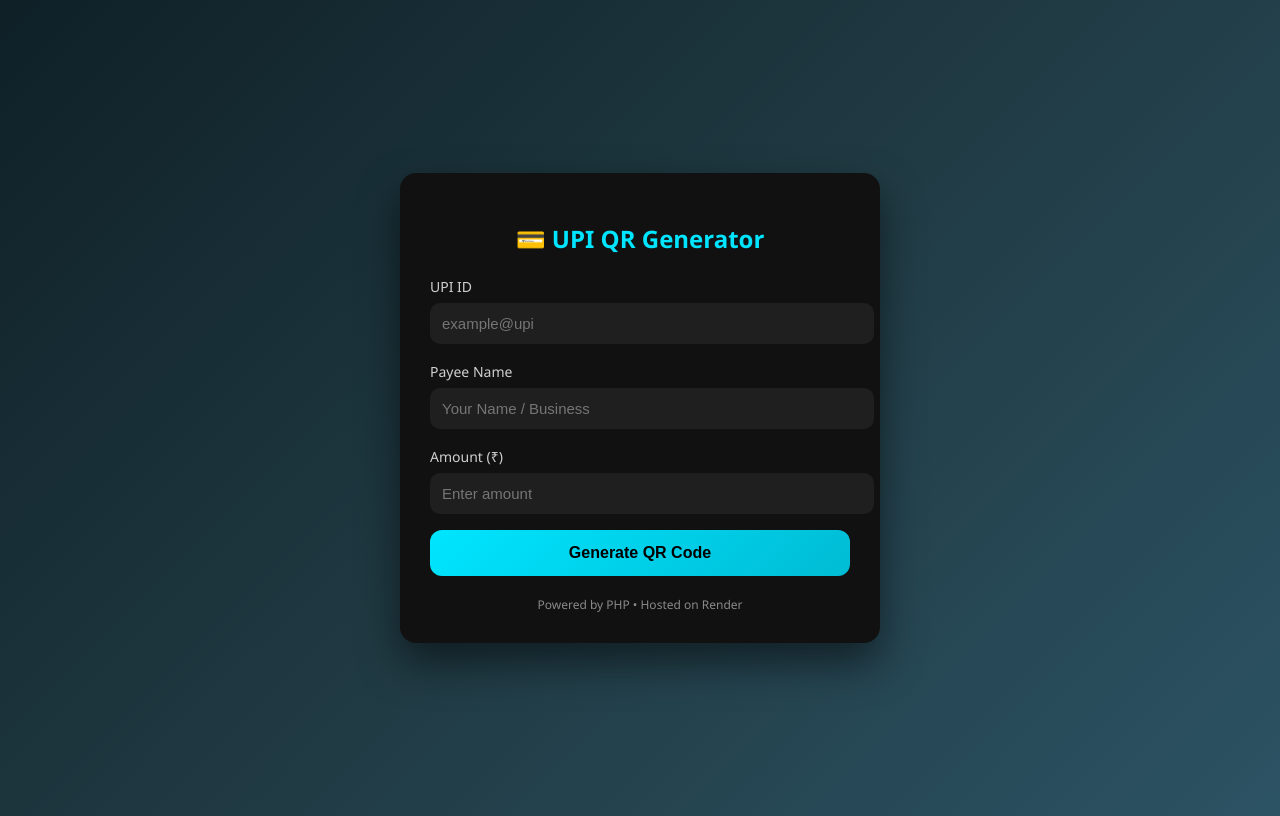
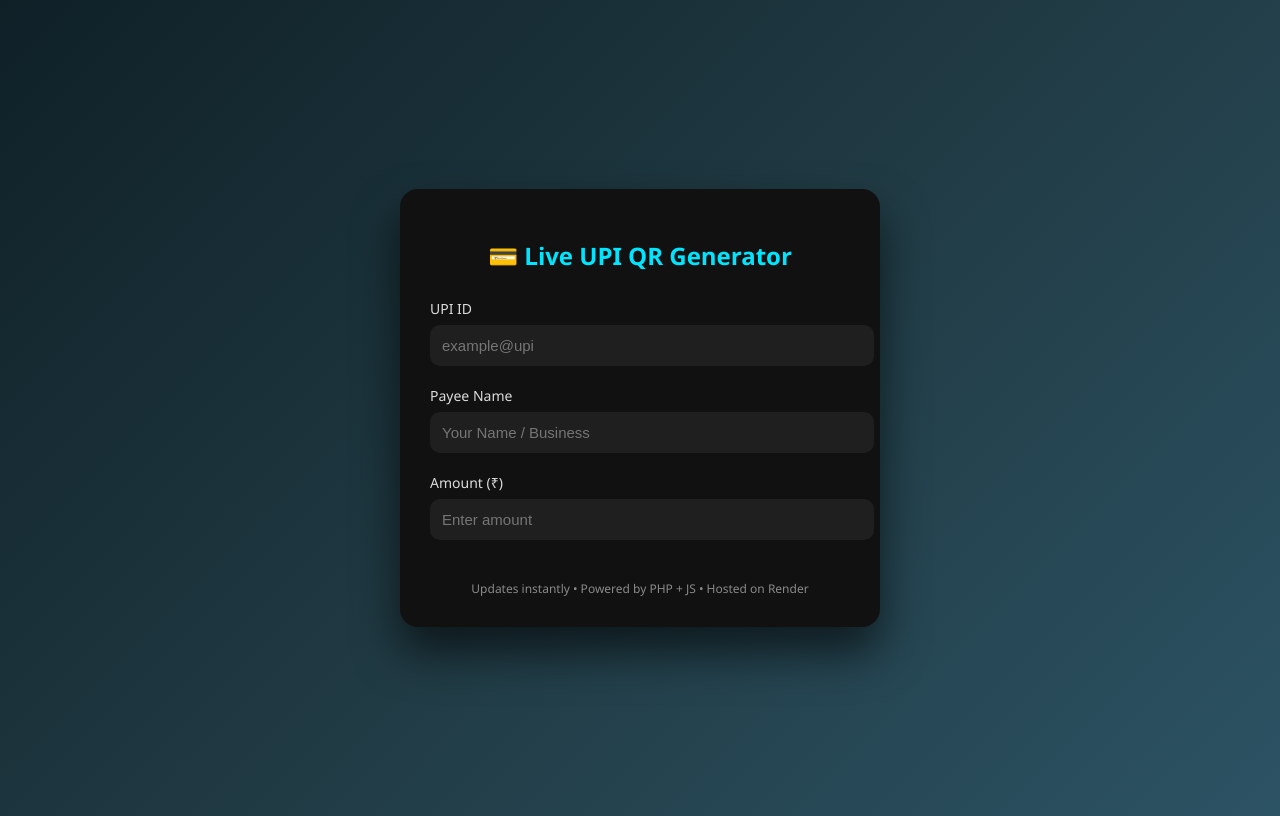
Before and after one commit to Manikanta79i/render-php-demo, a PHP site: page / in a window 1280 px wide. Run offline with PHP 8.4, Linux system fonts and the light colour scheme.

Commit message:
Update index.php

```diff
--- a/index.php
+++ b/index.php
@@ -1,19 +1,8 @@
-<?php
-$upi_id = $_POST['upi_id'] ?? '';
-$name   = $_POST['name'] ?? '';
-$amount = $_POST['amount'] ?? '';
-
-$upi_url = '';
-if ($upi_id && $name && $amount) {
-    $upi_url = "upi://pay?pa=$upi_id&pn=" . urlencode($name) . "&am=$amount&cu=INR";
-}
-?>
-
 <!DOCTYPE html>
 <html lang="en">
 <head>
     <meta charset="UTF-8">
-    <title>UPI QR Code Generator</title>
+    <title>Live UPI QR Generator</title>
     <meta name="viewport" content="width=device-width, initial-scale=1.0">
 
     <style>
@@ -29,29 +18,29 @@ if ($upi_id && $name && $amount) {
 
         .card {
             background: #111;
-            border-radius: 16px;
+            border-radius: 18px;
             padding: 30px;
             width: 100%;
             max-width: 420px;
-            box-shadow: 0 20px 40px rgba(0,0,0,0.5);
+            box-shadow: 0 25px 45px rgba(0,0,0,0.6);
         }
 
         h2 {
             text-align: center;
-            margin-bottom: 20px;
+            margin-bottom: 25px;
             color: #00e5ff;
         }
 
         label {
             font-size: 14px;
-            opacity: 0.8;
+            opacity: 0.85;
         }
 
         input {
             width: 100%;
             padding: 12px;
             margin-top: 6px;
-            margin-bottom: 16px;
+            margin-bottom: 18px;
             border-radius: 10px;
             border: none;
             outline: none;
@@ -60,33 +49,18 @@ if ($upi_id && $name && $amount) {
             font-size: 15px;
         }
 
-        button {
-            width: 100%;
-            padding: 14px;
-            border-radius: 12px;
-            border: none;
-            background: linear-gradient(135deg, #00e5ff, #00bcd4);
-            color: #000;
-            font-size: 16px;
-            font-weight: 600;
-            cursor: pointer;
-            transition: 0.3s;
-        }
-
-        button:hover {
-            transform: translateY(-2px);
-            box-shadow: 0 10px 20px rgba(0,229,255,0.4);
-        }
-
         .qr-box {
-            margin-top: 25px;
+            margin-top: 20px;
             text-align: center;
+            display: none;
         }
 
         .qr-box img {
             background: #fff;
             padding: 12px;
-            border-radius: 12px;
+            border-radius: 14px;
+            width: 260px;
+            height: 260px;
         }
 
         .amount {
@@ -99,7 +73,7 @@ if ($upi_id && $name && $amount) {
         footer {
             text-align: center;
             font-size: 12px;
-            margin-top: 20px;
+            margin-top: 22px;
             opacity: 0.5;
         }
     </style>
@@ -107,32 +81,54 @@ if ($upi_id && $name && $amount) {
 <body>
 
 <div class="card">
-    <h2>💳 UPI QR Generator</h2>
+    <h2>💳 Live UPI QR Generator</h2>
 
-    <form method="POST">
-        <label>UPI ID</label>
-        <input type="text" name="upi_id" placeholder="example@upi" required value="<?= htmlspecialchars($upi_id) ?>">
+    <label>UPI ID</label>
+    <input type="text" id="upi_id" placeholder="example@upi">
 
-        <label>Payee Name</label>
-        <input type="text" name="name" placeholder="Your Name / Business" required value="<?= htmlspecialchars($name) ?>">
+    <label>Payee Name</label>
+    <input type="text" id="name" placeholder="Your Name / Business">
 
-        <label>Amount (₹)</label>
-        <input type="number" name="amount" placeholder="Enter amount" required value="<?= htmlspecialchars($amount) ?>">
+    <label>Amount (₹)</label>
+    <input type="number" id="amount" placeholder="Enter amount">
 
-        <button type="submit">Generate QR Code</button>
-    </form>
-
-    <?php if ($upi_url): ?>
-        <div class="qr-box">
-            <p class="amount">Scan to Pay ₹<?= htmlspecialchars($amount) ?></p>
-            <img src="https://api.qrserver.com/v1/create-qr-code/?size=280x280&data=<?= urlencode($upi_url) ?>" alt="UPI QR Code">
-        </div>
-    <?php endif; ?>
+    <div class="qr-box" id="qrBox">
+        <p class="amount" id="amountText"></p>
+        <img id="qrImage" src="" alt="UPI QR Code">
+    </div>
 
     <footer>
-        Powered by PHP • Hosted on Render
+        Updates instantly • Powered by PHP + JS • Hosted on Render
     </footer>
 </div>
 
+<script>
+    const upiInput = document.getElementById('upi_id');
+    const nameInput = document.getElementById('name');
+    const amountInput = document.getElementById('amount');
+    const qrImage = document.getElementById('qrImage');
+    const qrBox = document.getElementById('qrBox');
+    const amountText = document.getElementById('amountText');
+
+    function updateQR() {
+        const upi = upiInput.value.trim();
+        const name = nameInput.value.trim();
+        const amount = amountInput.value.trim();
+
+        if (upi && name && amount) {
+            const upiUrl = `upi://pay?pa=${upi}&pn=${encodeURIComponent(name)}&am=${amount}&cu=INR`;
+            qrImage.src = `https://api.qrserver.com/v1/create-qr-code/?size=280x280&data=${encodeURIComponent(upiUrl)}`;
+            amountText.textContent = `Scan to Pay ₹${amount}`;
+            qrBox.style.display = 'block';
+        } else {
+            qrBox.style.display = 'none';
+        }
+    }
+
+    upiInput.addEventListener('input', updateQR);
+    nameInput.addEventListener('input', updateQR);
+    amountInput.addEventListener('input', updateQR);
+</script>
+
 </body>
 </html>
```
